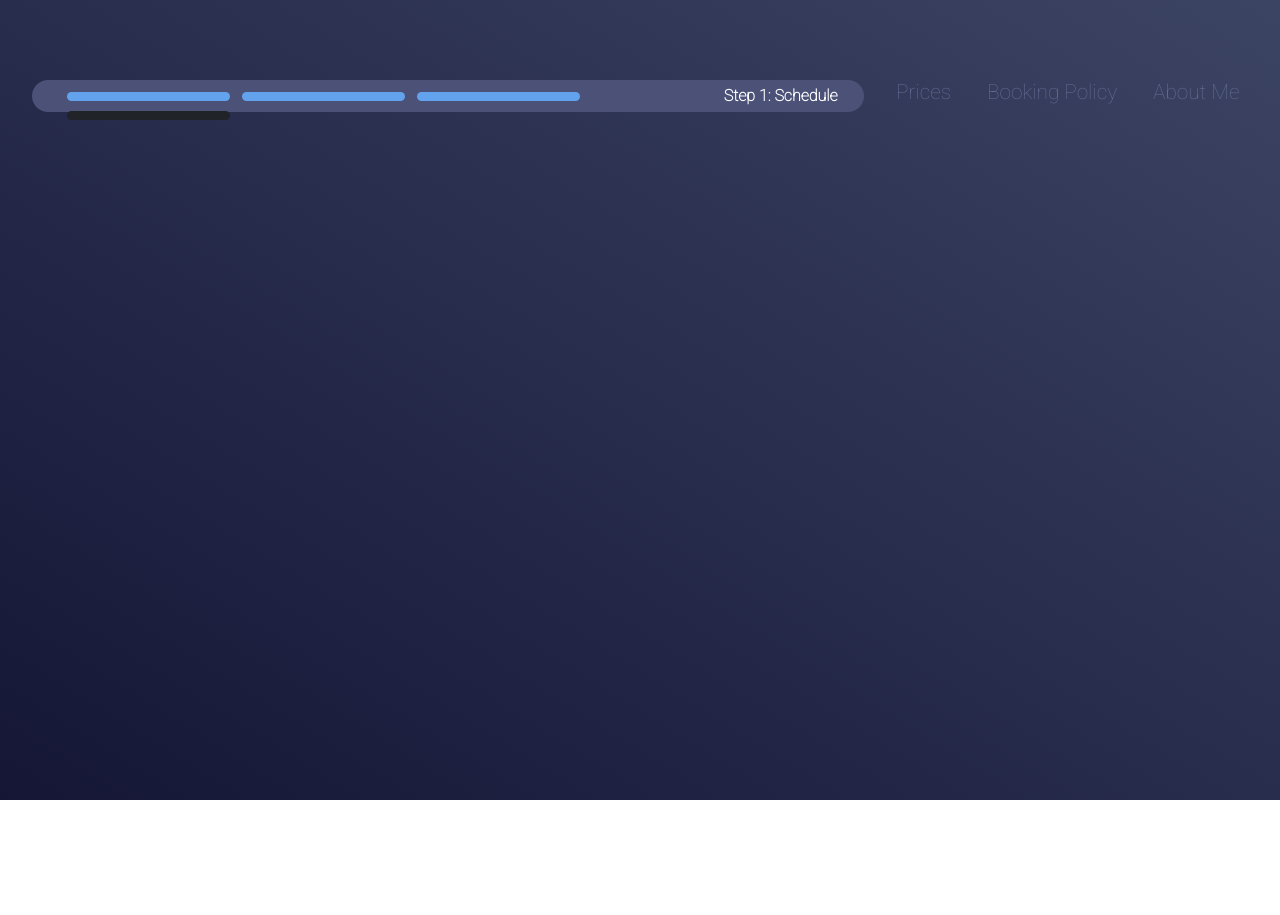
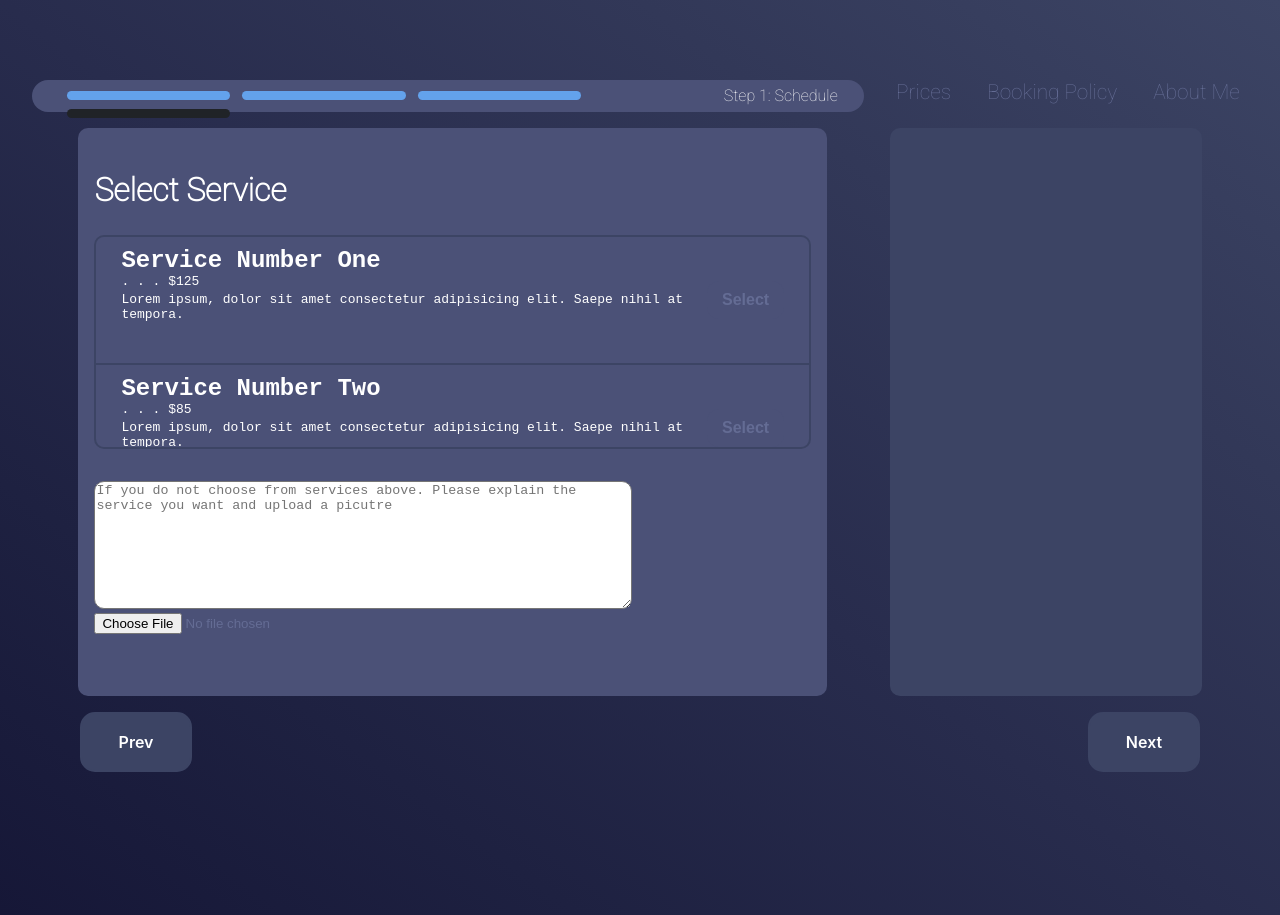
Before and after one commit to Edajve/vanilla-html-css-js-projects, a plain HTML site: page client-booking-app/index.html in a window 1280 px wide. Shown: the top 915 px of the page. Before the commit the page ends 800 px from the top, so only its background shows below. Drawn offline with Linux system fonts and the light colour scheme; a web font is replaced by a local one.

Commit message:
finished list of products/services

```diff
--- a/base-project/style.css
+++ /dev/null
@@ -1,4 +0,0 @@
-#header {
-    color: blue;
-    cursor: pointer;
-}
--- a/client-booking-app/index.html
+++ b/client-booking-app/index.html
@@ -5,12 +5,13 @@
     <meta name="viewport" content="width=device-width, initial-scale=1.0">
     <link rel="stylesheet" href="./styles/navbar.css">
     <link rel="stylesheet" href="./styles/home-page.css">
+    <link rel="stylesheet" href="./styles/set-style-page.css">
+    <link rel="stylesheet" href="./styles/footer-styles.css">
     <link rel="preconnect" href="https://fonts.googleapis.com">
     <link rel="preconnect" href="https://fonts.gstatic.com" crossorigin>
     <link href="https://fonts.googleapis.com/css2?family=Comfortaa:wght@700&family=Inclusive+Sans&family=Roboto:wght@100&display=swap" rel="stylesheet">
     <link rel="preconnect" href="https://fonts.googleapis.com">
-    <link rel="preconnect" href="https://fonts.gstatic.com" crossorigin>
-    <link href="https://fonts.googleapis.com/css2?family=Comfortaa:wght@700&family=Inclusive+Sans&family=Roboto:ital,wght@1,700&display=swap" rel="stylesheet">
+
     <title>Client Booking</title>
 </head>
 <body>
@@ -34,7 +35,7 @@
     <main class="homepage-main-container" style="display: none">
         <div class="homepage-call-to-action-container">
             <h1 class="homepage-h1">
-                <h1 class="home-page-header">Set an appointment at Sophistocated Salon</h1>
+                <h1 class="home-page-header">Set an appointment with Sophistocated Salon</h1>
                 <p class="homepage-call-to-action-description">
                     *Please review the Booking Policy page before booking for efficent service
                 </p>
@@ -43,6 +44,78 @@
         </div>
     </main>
     <!-- step 1:  styles -->
+    <main class="set-styles-main-container">
+        <div class="step-1-body-container">
+            <div class="backlog-styles-div">
+                <h2 class="title">Select Service</h2>
+                <div class="scrollable-style-div">
+                    <div id"1" class="individual-style item">
+                        <div class="header-and-description-container">
+                            <h3 class="individual-service-header">Service Number One</h3>
+                            <p class="price-text">  . . . $125</p>
+                            <p class="individual-service-description">Lorem ipsum, dolor sit amet consectetur adipisicing elit. Saepe nihil at tempora.</p>
+                        </div>
+                        <div class="select-button-div">
+                            <button class="select-button" role="button">Select</button>
+                        </div>
+                    </div>
+                    <div id"2" class="individual-style item">
+                        <div class="header-and-description-container">
+                            <h3 class="individual-service-header">Service Number Two</h3>
+                            <p class="price-text">  . . . $85</p>
+                            <p class="individual-service-description">Lorem ipsum, dolor sit amet consectetur adipisicing elit. Saepe nihil at tempora.</p>
+                        </div>
+                        <div class="select-button-div">
+                            <button class="select-button" role="button">Select</button>
+                        </div>
+                    </div>
+                    <div id"3" class="individual-style item">
+                        <div class="header-and-description-container">
+                            <h3 class="individual-service-header">Service Number Three</h3>
+                            <p class="price-text">  . . . $100</p>
+                            <p class="individual-service-description">Lorem ipsum, dolor sit amet consectetur adipisicing elit. Saepe nihil at tempora.</p>
+                        </div>
+                        <div class="select-button-div">
+                            <button class="select-button" role="button">Select</button>
+                        </div>
+                    </div>
+                    <div id"4" class="individual-style item">
+                        <div class="header-and-description-container">
+                            <h3 class="individual-service-header">Service Number Four</h3>
+                            <p class="price-text">  . . . $150</p>
+                            <p class="individual-service-description">Lorem ipsum, dolor sit amet consectetur adipisicing elit. Saepe nihil at tempora.</p>
+                        </div>
+                        <div class="select-button-div">
+                            <button class="select-button" role="button">Select</button>
+                        </div>
+                    </div>
+                    <div id"5" class="individual-style item">
+                        <div class="header-and-description-container">
+                            <h3 class="individual-service-header">Service Number Five</h3>
+                            <p class="price-text">  . . . $120</p>
+                            <p class="individual-service-description">Lorem ipsum, dolor sit amet consectetur adipisicing elit. Saepe nihil at tempora.</p>
+                        </div>
+                        <div class="select-button-div">
+                            <button class="select-button" role="button">Select</button>
+                        </div>
+                    </div>
+                </div>
+                <textarea id="comment" name="comment" rows="4" cols="50" placeholder="If you do not choose from services above. Please explain the service you want and upload a picutre"></textarea>
+                <form action="/action_page.php">
+                    <input type="file" id="myFile" name="filename">
+                  </form>
+            </div>
+            <div class="currently-chosen-styles-div"></div>
+        </div>
+        <footer class="footer-navigation-container">
+            <div id="previous-step-btn">
+                <button class="navigation-button" role="button">Prev</button>
+            </div>
+            <div id="next-step-btn">
+                <button class="navigation-button" role="button">Next</button>
+            </div>
+        </footer>
+    </main>
 </body>
 <script src="./app.js"></script>
 </html>
--- /dev/null
+++ b/client-booking-app/styles/footer-styles.css
@@ -0,0 +1,56 @@
+/* all custom default CSS properties are in 'navbar.css' */
+
+.footer-navigation-container {
+    width: 100vw;
+    height: 5rem;
+    flex-grow: 1;
+    display: flex;
+    flex-direction: row;
+    justify-content: space-between;
+    padding: 0 5rem;
+}
+
+
+.navigation-button {
+  appearance: none;
+  background-color: var(--secondary-background-color);
+  border: 2px solid var(--secondary-background-color);
+  border-radius: 15px;
+  box-sizing: border-box;
+  color: white;
+  cursor: pointer;
+  display: inline-block;
+  font-family: Roobert,-apple-system,BlinkMacSystemFont,"Segoe UI",Helvetica,Arial,sans-serif,"Apple Color Emoji","Segoe UI Emoji","Segoe UI Symbol";
+  font-size: 16px;
+  font-weight: 600;
+  line-height: normal;
+  margin: 0;
+  min-height: 60px;
+  min-width: 0;
+  outline: none;
+  padding: 16px 24px;
+  text-align: center;
+  text-decoration: none;
+  transition: all 300ms cubic-bezier(.23, 1, 0.32, 1);
+  user-select: none;
+  -webkit-user-select: none;
+  touch-action: manipulation;
+  width: 7rem;
+  will-change: transform;
+}
+
+.navigation-button:disabled {
+  pointer-events: none;
+}
+
+.navigation-button:hover {
+  color: #fff;
+  background-color: var(--secondary-background-color);
+  box-shadow: rgba(0, 0, 0, 0.25) 0 8px 15px;
+  transform: translateY(-2px);
+}
+
+.navigation-button:active {
+  box-shadow: none;
+  transform: translateY(0);
+}
--- a/client-booking-app/styles/navbar.css
+++ b/client-booking-app/styles/navbar.css
@@ -1,9 +1,6 @@
 * {
     box-sizing: border-box;
-    color: var(--main-font-color);
-    font-family: 'Comfortaa', cursive;
-    font-family: 'Inclusive Sans', sans-serif;
-    font-family: 'Roboto', sans-serif;
+     color: var(--main-font-color);
 }
 
 :root {
@@ -14,12 +11,14 @@
     --font-hover-color: #7a82ac;
     --default-single-progress-bar-color: #63A2EC;
     --empty-single-progress-bar-color: #202327;
+    --primary-font: 'Roboto', sans-serif;
+    --secondary-font: 'Inclusive Sans', sans-serif;
 }
 
 body {
     margin: 0;
     background-image: linear-gradient(to right top, #151636, #1e2141, #282c4d, #323858, #3c4464);
-    height: 100vh;
+    height: 120vh;
     display: flex;
     flex-direction: column;
 }
@@ -42,6 +41,7 @@ body {
     padding: 0 1rem;
     cursor: pointer;
     font-size: 1.3rem;
+    font-family: var( --primary-font);
 }
 
 .nav-buttons:hover {
@@ -74,7 +74,7 @@ body {
     order: 1;
     width: 11.5rem;
     color: white;
-    font-weight: bold;
+    font-family: var(--primary-font);
     align-items: center;
     text-align: center;
     padding-top: .4rem;
--- /dev/null
+++ b/client-booking-app/styles/set-style-page.css
@@ -0,0 +1,138 @@
+/* all custom default CSS properties are in 'navbar.css' */
+
+.set-styles-main-container {
+    display: flex;
+    width: 100vw;
+    height: 100vh;
+    flex-direction: column;
+}
+
+.step-1-body-container {
+    width: 100vw;
+    flex-grow: 4;
+    display: flex;
+    flex-direction: row;
+    justify-content: space-evenly;
+    padding: 1rem;
+    max-height: 75%;
+}
+
+.currently-chosen-styles-div,
+.backlog-styles-div,
+#comment {
+    border-radius: 10px;
+}
+
+/* Selecting styles div */
+.backlog-styles-div {
+    width: 60%;
+    background-color: var(--primary-color-scheme);
+    padding: 1rem;
+}
+
+.title {
+    color: white;
+    font-family:var(--primary-font);
+    font-weight:900;
+    font-size: 2rem;
+}
+
+.scrollable-style-div {
+    border: 2px solid var(--secondary-background-color);
+    width:100%;
+    height: 40%;
+    border-radius: 10px;
+    overflow: auto;
+}
+
+.individual-style {
+    width: 100%;
+    height: 8rem;
+    border-bottom: 2px solid var(--secondary-background-color);
+    background-color: (--primary-color-scheme);
+    display: flex;
+    flex-direction: row;
+    justify-content: space-between;
+    padding: 10px 25px;
+}
+
+.header-and-description-container p,
+.header-and-description-container h3 {
+    color: white;
+    font-family: monospace;
+}
+
+.individual-service-header {
+    font-size: 1.5rem;
+    margin: 0;
+}
+
+.price-text {
+    margin: 0;
+}
+
+.individual-service-description {
+    margin: 0;
+    margin-top: 3px;
+}
+
+
+/* select button style */
+.select-button-div {
+    margin: auto 0;
+}
+
+.select-button {
+  background-color: var(--primary-color-scheme);
+  border-radius: 12px;
+  color: var(--main-font-color);
+  cursor: pointer;
+  font-weight: bold;
+  padding: 10px 15px;
+  text-align: center;
+  transition: 200ms;
+  width: 100%;
+  box-sizing: border-box;
+  border: 0;
+  font-size: 16px;
+  user-select: none;
+  -webkit-user-select: none;
+  touch-action: manipulation;
+}
+
+.select-button:not(:disabled):hover,
+.select-button:not(:disabled):focus {
+  outline: 0;
+  background: var(--secondary-background-color);
+  box-shadow: 0 0 0 2px rgba(0,0,0,.2), 0 3px 8px 0 rgba(0,0,0,.15);
+}
+
+.select-button:active {
+    color: black;
+}
+
+.select-button:disabled {
+  filter: saturate(0.2) opacity(0.5);
+  -webkit-filter: saturate(0.2) opacity(0.5);
+  cursor: not-allowed;
+}
+
+.add-comment-text {
+    color: white;
+    font-family:var(--primary-font);
+}
+
+#comment {
+    max-width: 75%;
+    min-width: 75%;
+    max-height: 8rem;
+    min-height: 8rem;
+    margin-top: 2rem;
+    padding: 1px;
+}
+
+/* After selected style div */
+.currently-chosen-styles-div {
+    width: 25%;
+    background-color: var(--secondary-background-color);
+}
```
